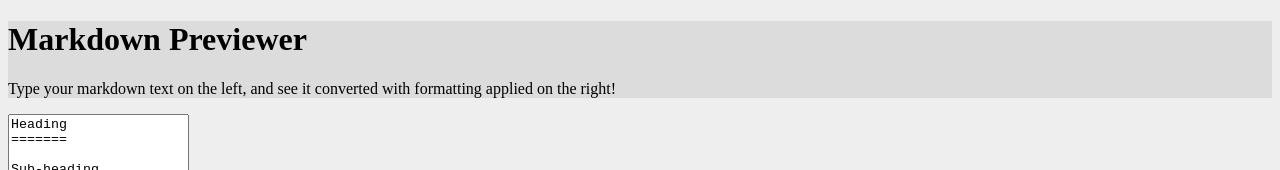
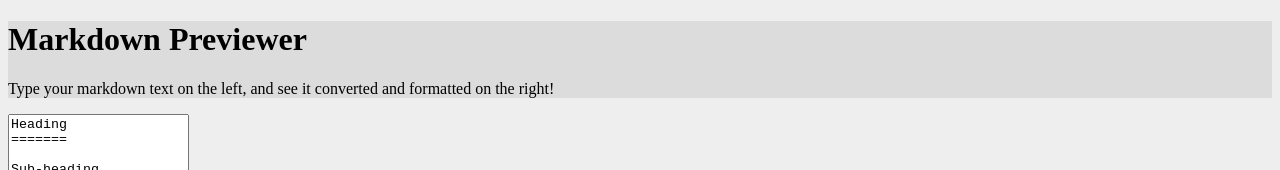
Before and after one commit to gregorywong/markdown-previewer, a React app: page / in a window 1280 px wide. Shown: the top 170 px of the page. Built offline with nearby package versions, Linux system fonts and the light colour scheme.

Commit message:
changed description

```diff
--- a/src/App.jsx
+++ b/src/App.jsx
@@ -27,7 +27,7 @@ export default class App extends React.Component {
         <header className="text-center">
           <h1 className="py-4">Markdown Previewer</h1>
           <div className="mx-2 pb-2 mb-4">
-            <p>Type your markdown text on the left, and see it converted with formatting applied on the right!</p>
+            <p>Type your markdown text on the left, and see it converted and formatted on the right!</p>
           </div>
         </header>
         <div className="container-fluid h-100">
```
